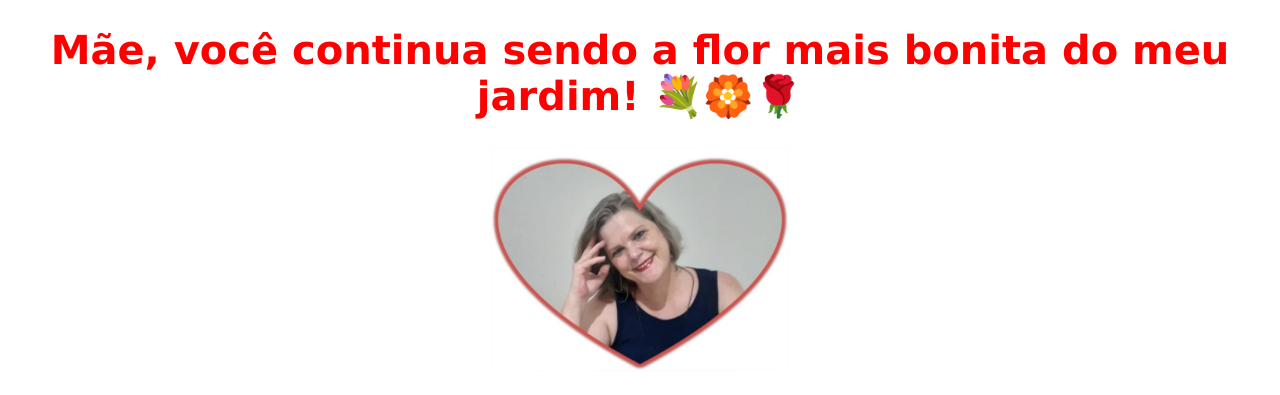
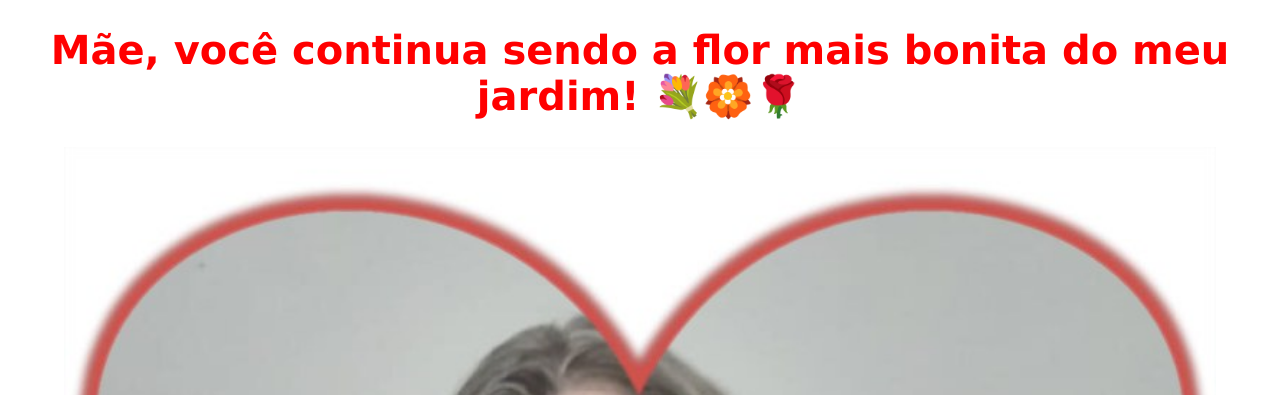
Before and after one commit to guiklemannprof/mamae-te-amo, a plain HTML site: page index.html in a window 1280 px wide. Shown: the top 395 px of the page. Drawn offline with Linux system fonts and the light colour scheme.

Commit message:
mamae-te-amo-2

```diff
--- a/style.css
+++ b/style.css
@@ -14,5 +14,5 @@ h2 {
 }
 
 img {
-  max-width: 300px;
+  width: 90vw;
 }
```
